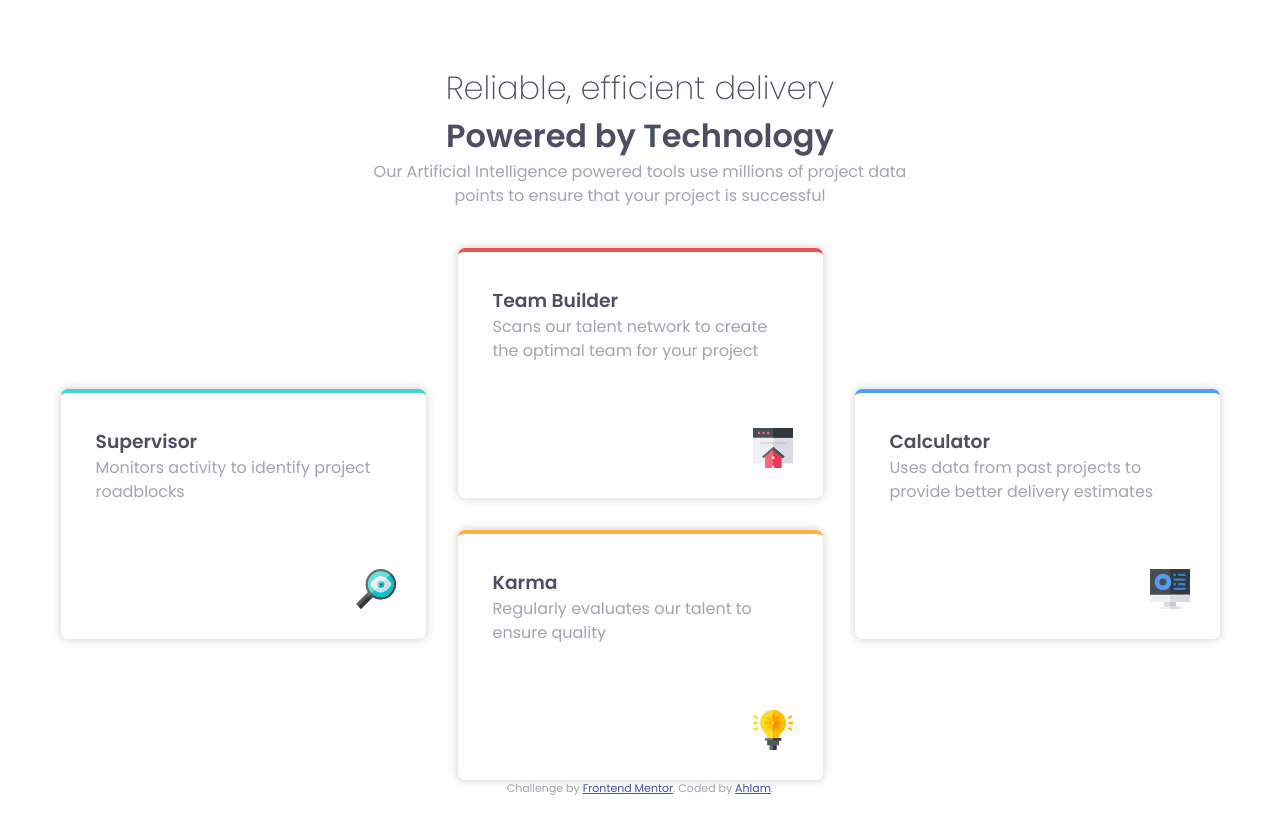
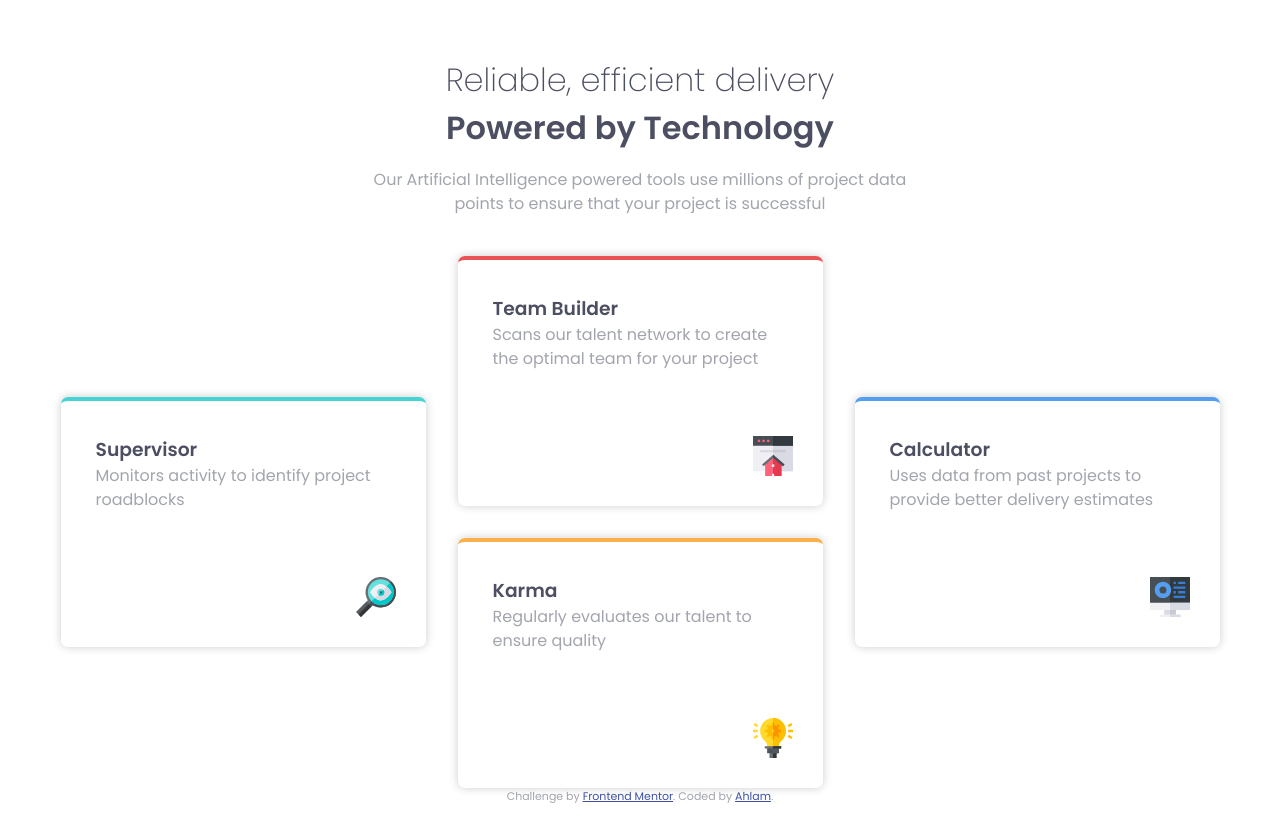
Before and after one commit to AhlamAb22/Four-card-feature-section, a plain HTML site: page index.html in a window 1280 px wide. Drawn offline with Linux system fonts and the light colour scheme.

Commit message:
Update style.css

```diff
--- a/style.css
+++ b/style.css
@@ -183,7 +183,9 @@ img{
     grid-template-columns: repeat(3, 1fr);
   }
 
-  .intro{
+ .intro{
+    display: grid;
+    gap: 1rem;
     margin: 20px auto 40px;
     max-width: 535px;
   }
```
